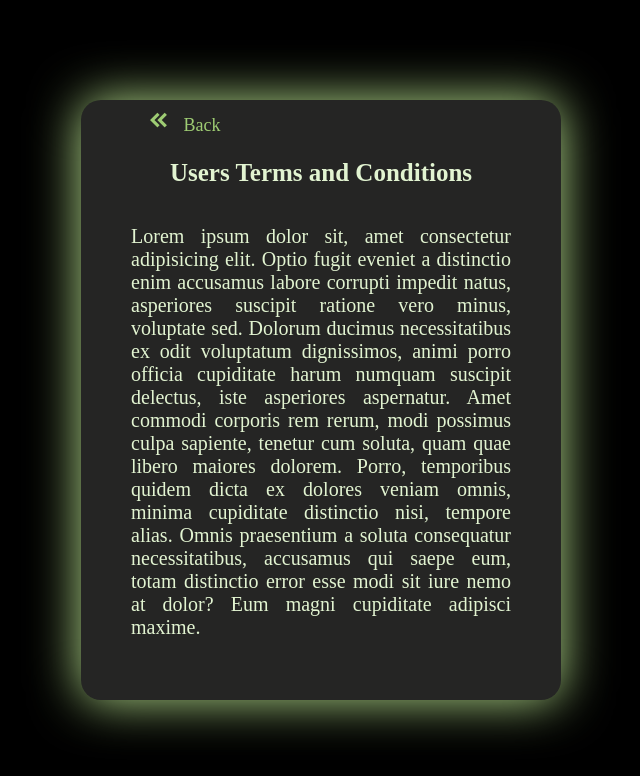
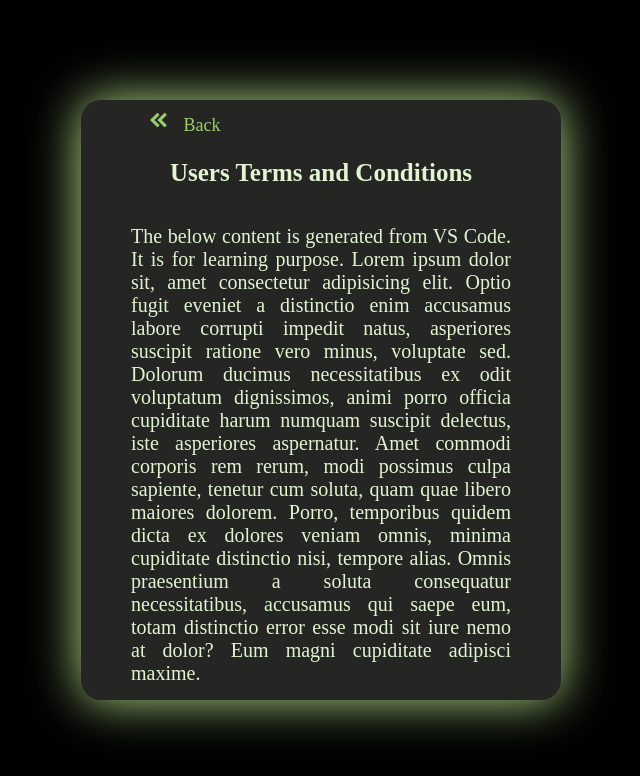
Before and after one commit to winero-cloud/Reflective-Shadow-Background-Site, a plain HTML site: page User Agreement/Users Agreement.html in a window 1280 px wide. Shown: the whole page, without its empty margins (319-959 px from the left). Drawn offline with nearby package versions, Linux system fonts and the light colour scheme.

Commit message:
Added comments to files

```diff
--- a/User Agreement/Users Agreement.html
+++ b/User Agreement/Users Agreement.html
@@ -18,6 +18,7 @@
       <h3>Users Terms and Conditions</h3>
      <!-- Users T&C content   -->
       <p id="User-Agree">
+        The below content is generated from VS Code. It is for learning purpose.
         Lorem ipsum dolor sit, amet consectetur adipisicing elit. Optio fugit
         eveniet a distinctio enim accusamus labore corrupti impedit natus,
         asperiores suscipit ratione vero minus, voluptate sed. Dolorum ducimus
--- a/style.css
+++ b/style.css
@@ -14,7 +14,7 @@ body {
   background: #000;
 }
 
-/* General division styling  */
+/* General division styling */
 .general-wrap {
   position: relative;
   width: 480px;
```
Also changed, not shown: Forget Password/Forget Password.html (+1 -1 lines), index.html (+1 -1 lines).
